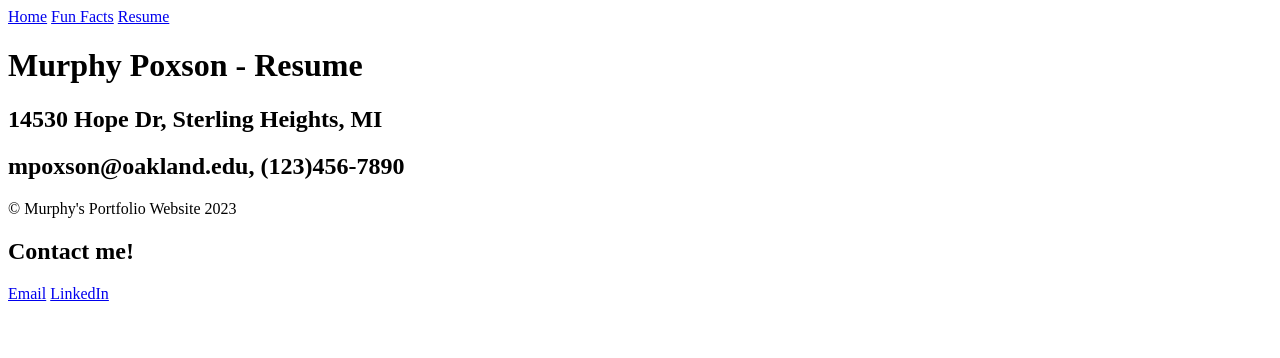
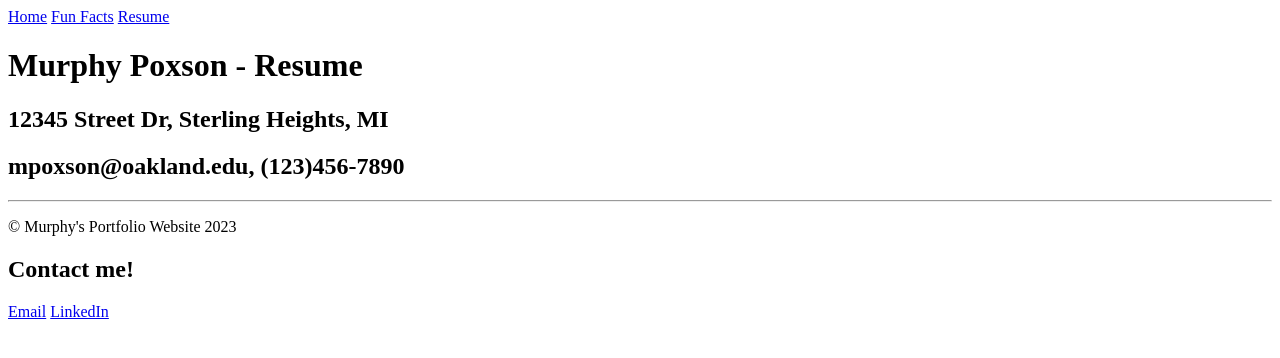
Before and after one commit to mpoxson/MurphyPoxson_hw1TH_csi3150_fs2023, a plain HTML site: page html/my_resume.html in a window 1280 px wide. Drawn offline with Linux system fonts and the light colour scheme.

Commit message:
more stuff

```diff
--- a/html/my_resume.html
+++ b/html/my_resume.html
@@ -14,10 +14,15 @@
         <a href="./my_resume.html">Resume</a>
       </nav>
       <h1>Murphy Poxson - Resume</h1>
-      <h2>14530 Hope Dr, Sterling Heights, MI</h2>
+      <h2>12345 Street Dr, Sterling Heights, MI</h2>
       <h2>mpoxson@oakland.edu, (123)456-7890</h2>
     </header>
+    <hr>
+    <main>
+        <article>
 
+        </article>
+    </main>
     <footer>
       <p>&copy; Murphy's Portfolio Website 2023</p>
       <h2>Contact me!</h2>
```
